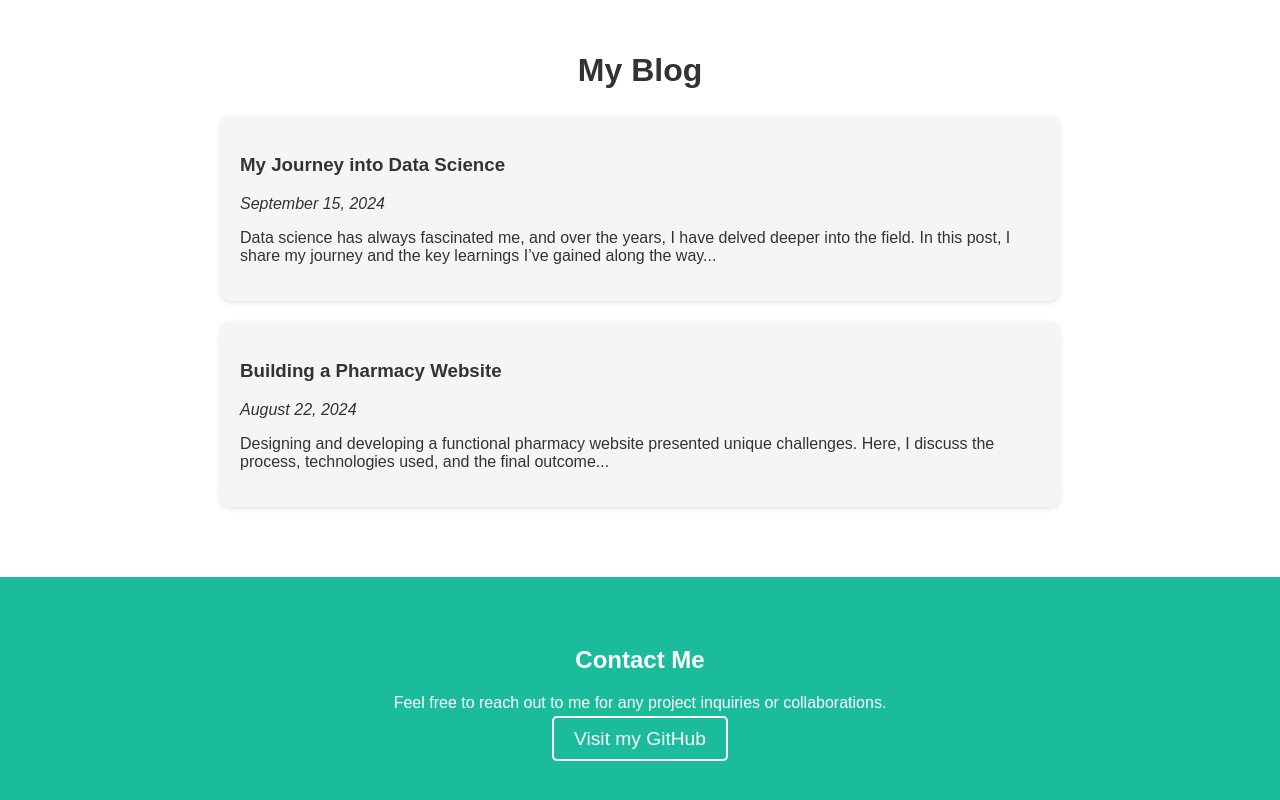
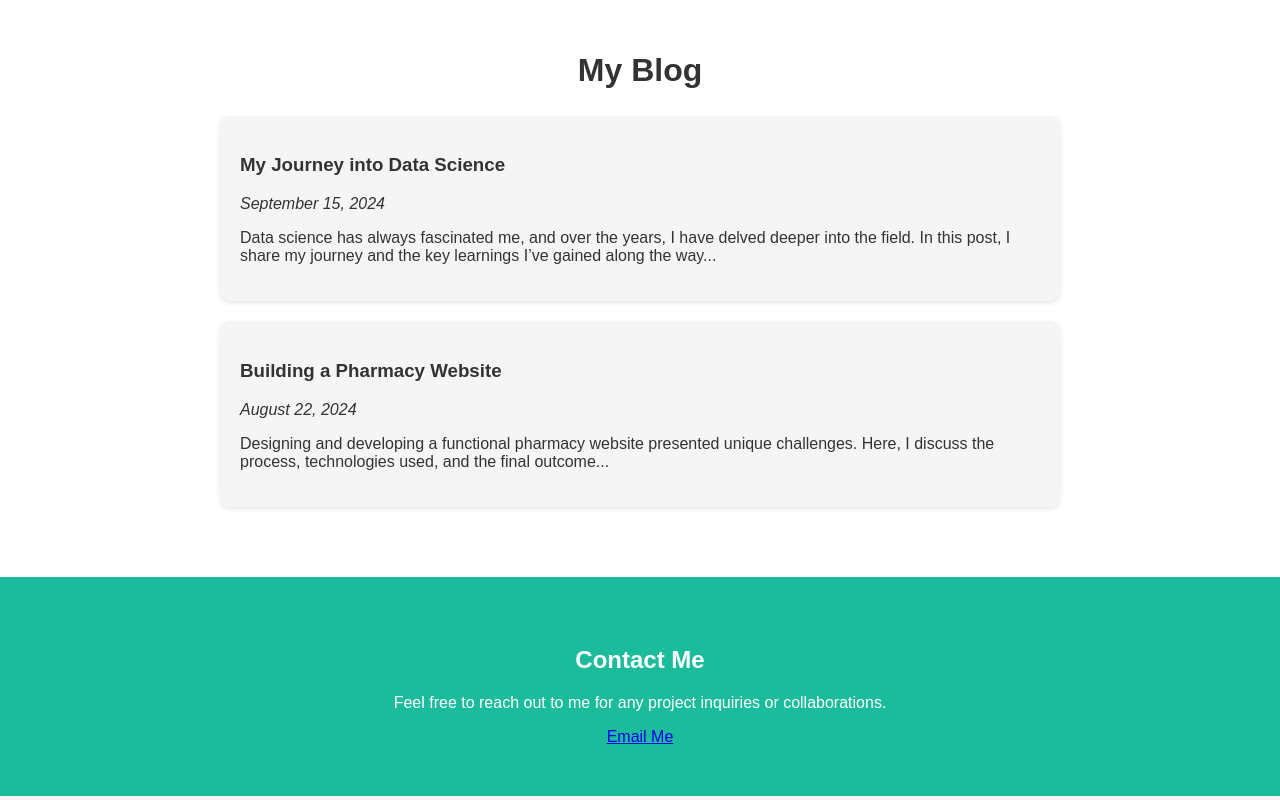
Before and after one commit to MUTINDA-TONY/my-website, a plain HTML site: page index.html in a window 1280 px wide. Shown: the part 1243-2043 px from the top of the page. Drawn offline with Linux system fonts and the light colour scheme.

Commit message:
Update index.html

```diff
--- a/index.html
+++ b/index.html
@@ -65,7 +65,7 @@
     <section id="contact">
         <h2>Contact Me</h2>
         <p>Feel free to reach out to me for any project inquiries or collaborations.</p>
-        <a id="profile-link" href="https://github.com/tonymutinda" target="_blank">Visit my GitHub</a>
+        <a id="email-link" href="mailto:tonymutinda254@gmail.com">Email Me</a>
     </section>
 
     <!-- Back-to-Top Button -->
```
